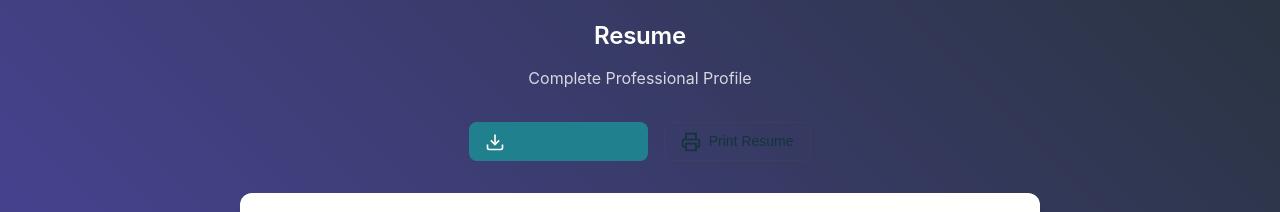
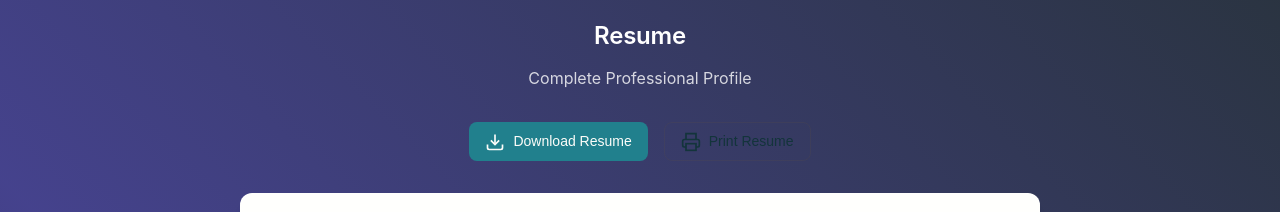
Before and after one commit to zabelwd/zabelwd.github.io, a plain HTML site: page index.html in a window 1280 px wide. Shown: the part 2400-2612 px from the top of the page. Drawn offline with Linux system fonts and the light colour scheme; a web font is replaced by a local one.

Commit message:
Update index.html

```diff
--- a/index.html
+++ b/index.html
@@ -200,7 +200,7 @@
                             <polyline points="7,10 12,15 17,10"></polyline>
                             <line x1="12" y1="15" x2="12" y2="3"></line>
                         </svg>
-                        <a href="Dennis_Zabel_Resume_Auto2.pdf" download="Dennis_Zabel_Resume.pdf" class="download-btn"> Download Resume </a>
+                        Download Resume
                     </button>
                     <button class="btn btn--outline" id="printBtn">
                         <svg width="20" height="20" viewBox="0 0 24 24" fill="none" stroke="currentColor" stroke-width="2">
```
